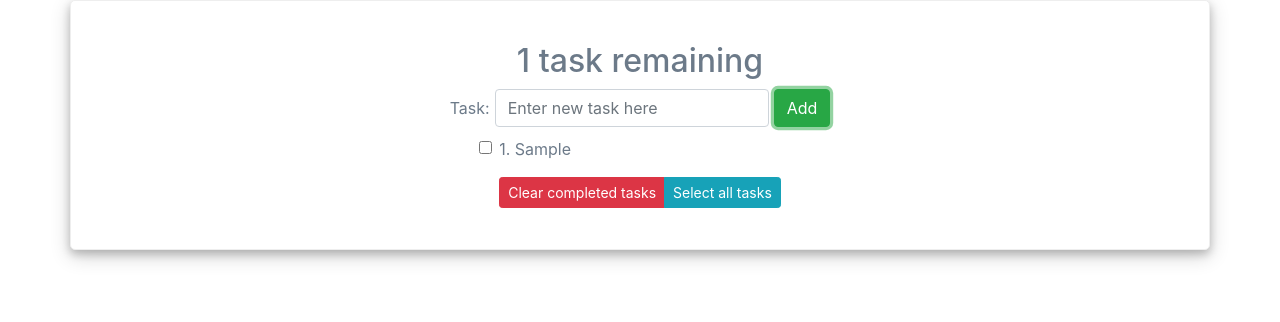
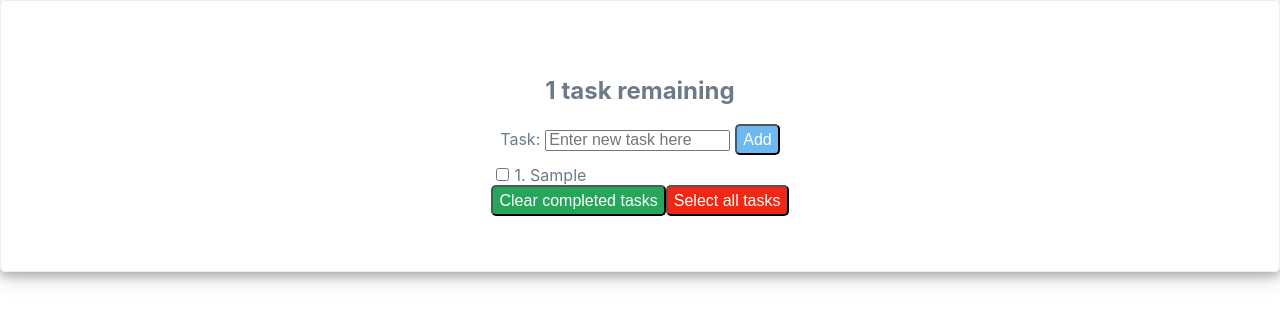
Before and after one commit to rthomas29/react-todo, a React (Create React App) app: page / in a window 1280 px wide. Both pictures are taken after typing "Sample" into the empty fields and a click on the button "Add". Shown: the top 322 px of the page. Built offline with nearby package versions, Linux system fonts and the light colour scheme.

Commit message:
:construction: Remove bootstrap per assignment spec

```diff
--- a/public/index.html
+++ b/public/index.html
@@ -1,14 +1,11 @@
 <!DOCTYPE html>
 <html lang="en">
+
 <head>
   <meta charset="utf-8" />
   <link rel="shortcut icon" href="%PUBLIC_URL%/favicon.ico" />
-    <meta
-      name="viewport"
-      content="width=device-width, initial-scale=1, shrink-to-fit=no"
-    />
+  <meta name="viewport" content="width=device-width, initial-scale=1, shrink-to-fit=no" />
   <meta name="theme-color" content="#000000" />
-    <link rel="stylesheet" href="https://maxcdn.bootstrapcdn.com/bootstrap/4.0.0/css/bootstrap.min.css" integrity="sha384-Gn5384xqQ1aoWXA+058RXPxPg6fy4IWvTNh0E263XmFcJlSAwiGgFAW/dAiS6JXm" crossorigin="anonymous">
   <!--
       manifest.json provides metadata used when your web app is installed on a
       user's mobile device or desktop. See https://developers.google.com/web/fundamentals/web-app-manifest/
@@ -25,6 +22,7 @@
     -->
   <title>To-Do List</title>
 </head>
+
 <body>
   <noscript>You need to enable JavaScript to run this app.</noscript>
   <div id="root"></div>
@@ -39,4 +37,5 @@
       To create a production bundle, use `npm run build` or `yarn build`.
     -->
 </body>
+
 </html>
--- a/src/components/TodoForm/index.js
+++ b/src/components/TodoForm/index.js
@@ -11,20 +11,19 @@ const TodoForm = ({ handleTaskAdd, handleTaskDelete }) => {
     handleTaskAdd(value)
   }
   return (
-    <form className='form-inline' onSubmit={(e) => handleTaskSubmit(e)}>
-      <div className='form-group'>
+    <form onSubmit={(e) => handleTaskSubmit(e)}>
+      <div>
         <label htmlFor='task-input'>Task:</label>
         <input
           id='task-input'
           type='text'
-          className='form-control'
           placeholder='Enter new task here'
           aria-label='checkbox to toggle task completion'
           onChange={(e) => setInputState(e.target.value)}
           value={inputState}
           autoFocus
         />
-        <Button type='submit' className='btn btn-success'>Add</Button>
+        <Button type='submit' className='add-btn'>Add</Button>
       </div>
     </form>
   )
--- a/src/components/TodoForm/styles.css
+++ b/src/components/TodoForm/styles.css
@@ -6,3 +6,11 @@ input {
 input:focus {
   outline: none;
 }
+
+.add-btn {
+  height: 31px;
+  border-radius: 5px;
+  background-color: #6bb9f0;
+  color: white;
+  font-size: 1em;
+}
--- a/src/components/TodoList/index.js
+++ b/src/components/TodoList/index.js
@@ -1,4 +1,4 @@
-import React from 'react'
+import React, { Fragment } from 'react'
 import Button from '../Button'
 import './styles.css'
 
@@ -26,15 +26,14 @@ const TodoList = ({
               className='list-container'
             >
               <div className='list-item'>
-                <input
-                  type='checkbox'
-                  className='form-check-input'
-                  checked={isChecked}
-                  onChange={() => toggleTaskCompletion(i)}
-                />
-                <p style={style}>
+                <span style={style}>
+                  <input
+                    type='checkbox'
+                    checked={isChecked}
+                    onChange={() => toggleTaskCompletion(i)}
+                  />
                   {`${listNumber}. ${todo.task}`}
-                </p>
+                </span>
               </div>
             </div>
           )
@@ -42,10 +41,10 @@ const TodoList = ({
       }
       {numTasks > 0 &&
         <div className='btn-group'>
-          <Button className='btn btn-sm btn-danger' onClick={deleteCompletedTasks}>
+          <Button onClick={deleteCompletedTasks} className='clear-btn'>
             Clear completed tasks
           </Button>
-          <Button className='btn btn-sm btn-info' onClick={toggleAllTasksCompletion}>{markedCompleteBtnText}</Button>
+          <Button onClick={toggleAllTasksCompletion} className='delete-btn'>{markedCompleteBtnText}</Button>
         </div>
       }
     </main>
--- a/src/components/TodoList/styles.css
+++ b/src/components/TodoList/styles.css
@@ -4,12 +4,37 @@
   margin-top: 5px;
 }
 
+.input {
+  height: 25px;
+}
+
+input::placeholder {
+  font-size: 1.2em;
+}
+
 .list-item {
   display: flex;
   flex-flow: row nowrap;
 }
+
 .complete {
   text-decoration: line-through;
+}
+
+.clear-btn {
+  height: 31px;
+  border-radius: 5px;
+  background-color: #26a65b;
+  color: white;
+  font-size: 1em;
+}
+
+.delete-btn {
+  height: 31px;
+  border-radius: 5px;
+  background-color: #f22613;
+  color: white;
+  font-size: 1em;
 }
 
 .btn-group {
--- a/src/index.css
+++ b/src/index.css
@@ -12,3 +12,7 @@ code {
   font-family: source-code-pro, Menlo, Monaco, Consolas, "Courier New",
     monospace;
 }
+
+button:focus {
+  outline: 0;
+}
```
Lines whose indentation alone changed are shown as unchanged.
